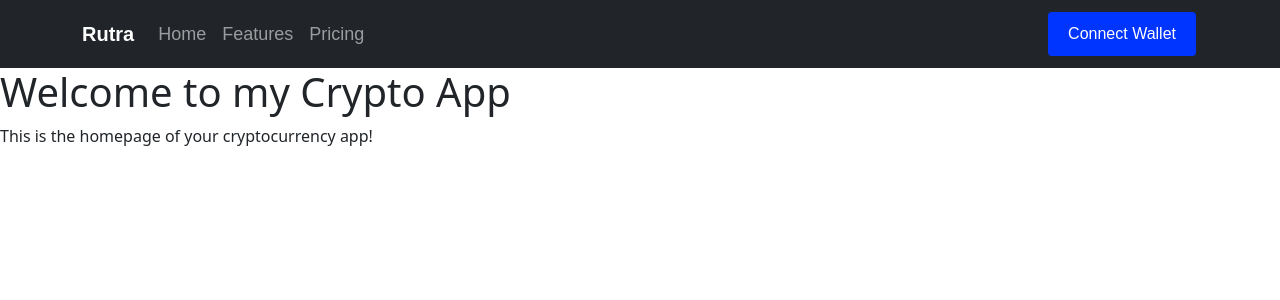
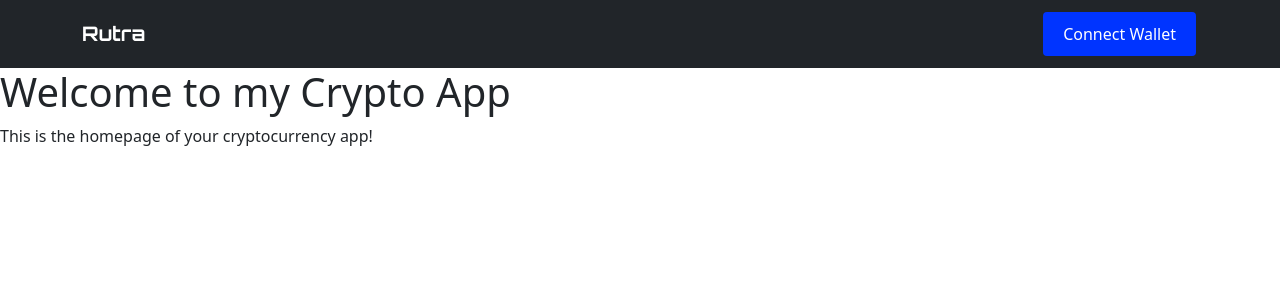
Before and after one commit to arthurdsfr/front_rutraERC20, a React (Create React App) app: page / in a window 1280 px wide. Shown: the top 300 px of the page. Built offline with nearby package versions, Linux system fonts and the light colour scheme.

Commit message:
new fonte + link deleted

```diff
--- a/src/components/Header.js
+++ b/src/components/Header.js
@@ -6,18 +6,20 @@ import WalletConnect from './WalletConnect';
 
 function Header() {
     return (
-        <Navbar bg="dark" data-bs-theme="dark">
+        <Navbar bg="dark" variant="dark">
             <Container>
-                <Navbar.Brand href="#home">Rutra</Navbar.Brand>
-                <Nav className="me-auto">
-                    <Nav.Link href="#home">Home</Nav.Link>
-                    <Nav.Link href="#features">Features</Nav.Link>
-                    <Nav.Link href="#pricing">Pricing</Nav.Link>
-                </Nav>
-                < WalletConnect/>
+                {/* Le titre Rutra avec une police futuriste */}
+                <Navbar.Brand href="#home" className="futuristic-font">
+                    Rutra
+                </Navbar.Brand>
+                {/* Le bouton WalletConnect aligné à droite */}
+                <div className="ms-auto">
+                    <WalletConnect />
+                </div>
             </Container>
         </Navbar>
     );
 }
 
+
 export default Header;
--- a/src/components/WalletConnect.js
+++ b/src/components/WalletConnect.js
@@ -10,9 +10,10 @@ const WalletConnect = () => {
             {/* Affichage de l'adresse du portefeuille ou du bouton de connexion */}
             {isConnected ? (
                 <div>
-                    <p className="wallet-address">Wallet connected: {walletAddress}</p>
+
                     {/* Disconnect Button */}
                     <button onClick={disconnectedWallet} className="disconnect-button">Disconnect Wallet</button>
+                    <p className="wallet-address">Wallet connected: {walletAddress}</p>
                 </div>
             ) : (
                 //Connexion Button
--- a/src/css/Header.css
+++ b/src/css/Header.css
@@ -1,27 +1,15 @@
-/* Style pour la barre de navigation entière */
-.navbar {
-    font-family: 'Arial', sans-serif; /* Change la famille de polices */
-    font-size: 18px; /* Change la taille de la police globale */
+/* Style pour la police futuriste */
+@import url('https://fonts.googleapis.com/css2?family=Orbitron:wght@400;700&display=swap'); /* Exemples de police futuriste */
+
+/* Applique la police futuriste à la marque Navbar */
+.futuristic-font {
+    font-family: 'Orbitron', sans-serif; /* Change la police */
+    font-size: 28px; /* Taille du texte Rutra */
+    color: #ffffff; /* Couleur blanche */
+    font-weight: bold; /* Rend le texte plus épais */
 }
 
-/* Style pour la marque (Navbar.Brand) */
-.navbar-brand {
-    font-size: 24px; /* Taille de la police pour le texte 'Rutra' */
-    font-weight: bold; /* Mettre en gras le texte de la marque */
-    color: #000; /* Couleur noire pour la marque */
+/* Assure que le bouton WalletConnect est à droite */
+.ms-auto {
+    margin-left: auto; /* Déplace l'élément à droite */
 }
-
-/* Style pour les liens de navigation (Nav.Link) */
-.nav-link {
-    font-size: 18px; /* Taille de la police des liens */
-    color: #555; /* Couleur personnalisée pour les liens */
-}
-
-.nav-link:hover {
-    color: #000; /* Couleur des liens au survol */
-}
-
-/* Espacement entre les éléments de la barre de navigation */
-.me-auto {
-    margin-right: 20px; /* Ajuste l'espacement entre les éléments */
-}
--- a/src/css/WalletConnect.css
+++ b/src/css/WalletConnect.css
@@ -2,8 +2,12 @@
 
 /* Style pour l'adresse du portefeuille */
 .wallet-address {
-    color: white; /* Change la couleur du texte */
-    font-style: italic; /* Met le texte en italique */
+    color: white;
+    max-width: 200px; /* Limite la largeur de l'affichage de l'adresse */
+    white-space: nowrap; /* Empêche le texte de passer à la ligne suivante */
+    overflow: hidden; /* Masque le texte qui dépasse la largeur maximale */
+    text-overflow: ellipsis; /* Ajoute des points de suspension si le texte dépasse */
+    font-style: italic; /* Italique pour le texte de l'adresse */
 }
 
 /* Style pour le bouton de connexion */
```
